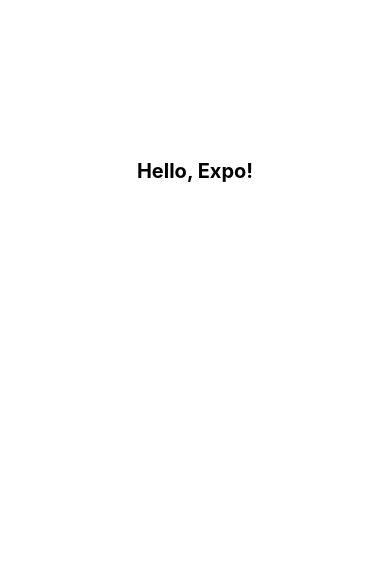
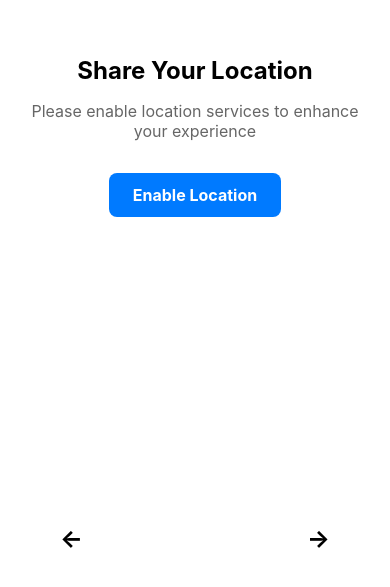
Before and after one commit to athiraponneth/HooHacks25, a React Native app: screen / in a window 390 px wide. Shown: the part 251-838 px from the top of the page. Built offline with nearby package versions, Linux system fonts and the light colour scheme.

Commit message:
userlocation temp

```diff
--- a/App.js
+++ b/App.js
@@ -1,10 +1,12 @@
 import React from 'react';
 import { Text, View, StyleSheet } from 'react-native';
+import UserLocation from './components/UserLocation';
+
 
 export default function App() {
   return (
     <View style={styles.container}>
-      <Text style={styles.text}>Hello, Expo!</Text>
+      <UserLocation/>
     </View>
   );
 }
--- /dev/null
+++ b/components/UserLocation.jsx
@@ -0,0 +1,115 @@
+import React from 'react';
+import { View, Text, TouchableOpacity, StyleSheet } from 'react-native';
+import * as Location from 'expo-location';
+
+const getLocation = async () => {
+  try {
+    const { status } = await Location.requestForegroundPermissionsAsync();
+
+    if (status !== 'granted') {
+      alert('Permission to access location was denied');
+      return null;
+    }
+
+    const location = await Location.getCurrentPositionAsync({});
+    const { latitude, longitude } = location.coords;
+
+    return { latitude, longitude };
+  } catch (error) {
+    console.error('Error getting location:', error);
+    alert('Error getting location');
+    return null;
+  }
+};
+
+const UserLocation = ({ navigation }) => {
+  const handleLocationPress = async () => {
+    const locationData = await getLocation();
+    if (locationData) {
+      navigation.navigate('Weather', { location: locationData });
+    }
+  };
+
+  return (
+    <View style={styles.container}>
+      <View style={styles.content}>
+        <Text style={styles.title}>Share Your Location</Text>
+        <Text style={styles.subtitle}>
+          Please enable location services to enhance your experience
+        </Text>
+        <TouchableOpacity
+          style={styles.button}
+          onPress={handleLocationPress}
+        >
+          <Text style={styles.buttonText}>Enable Location</Text>
+        </TouchableOpacity>
+      </View>
+
+      <View style={styles.navigationContainer}>
+        <TouchableOpacity
+          style={styles.navArrow}
+          onPress={() => navigation.navigate('TempPreviousScreen')} /*replace this w/ other screen*/
+        >
+          <Text style={styles.arrowText}>←</Text>
+        </TouchableOpacity>
+        <TouchableOpacity
+          style={styles.navArrow}
+          onPress={() => navigation.navigate('TempNextScreen')} /*replace this w/ other screen*/
+        >
+          <Text style={styles.arrowText}>→</Text>
+        </TouchableOpacity>
+      </View>
+    </View>
+  );
+};
+
+const styles = StyleSheet.create({
+  container: {
+    flex: 1,
+    backgroundColor: '#fff',
+    padding: 20,
+  },
+  navigationContainer: {
+    flexDirection: 'row',
+    justifyContent: 'space-between',
+    width: '100%',
+    paddingHorizontal: 20,
+  },
+  navArrow: {
+    padding: 20,
+  },
+  arrowText: {
+    fontSize: 24,
+    fontWeight: 'bold',
+  },
+  content: {
+    flex: 1,
+    justifyContent: 'center',
+    alignItems: 'center',
+  },
+  title: {
+    fontSize: 24,
+    fontWeight: 'bold',
+    marginBottom: 16,
+    textAlign: 'center',
+  },
+  subtitle: {
+    fontSize: 16,
+    textAlign: 'center',
+    marginBottom: 32,
+    color: '#666',
+  },
+  button: {
+    backgroundColor: '#007AFF',
+    paddingHorizontal: 24,
+    paddingVertical: 12,
+    borderRadius: 8,
+  },
+  buttonText: {
+    color: '#fff',
+    fontSize: 16,
+    fontWeight: 'bold',
+  },
+});
+
+export default UserLocation;
--- a/package.json
+++ b/package.json
@@ -15,7 +15,8 @@
     "react-native": "0.76.7",
     "react-dom": "18.3.1",
     "react-native-web": "~0.19.13",
-    "@expo/metro-runtime": "~4.0.1"
+    "@expo/metro-runtime": "~4.0.1",
+    "expo-location": "~18.0.8"
   },
   "devDependencies": {
     "@babel/core": "^7.20.0"
```
Also changed, not shown: components/Weather.jsx (+5 -3 lines), 1 other file (tests, documents, lock files or other folders).
